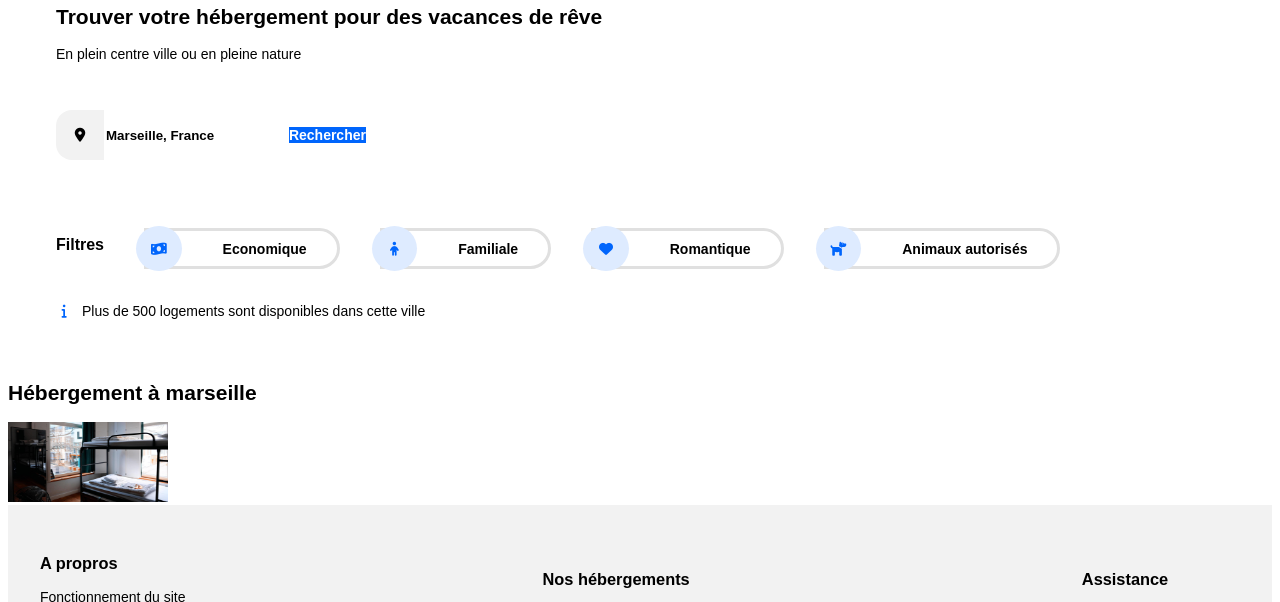
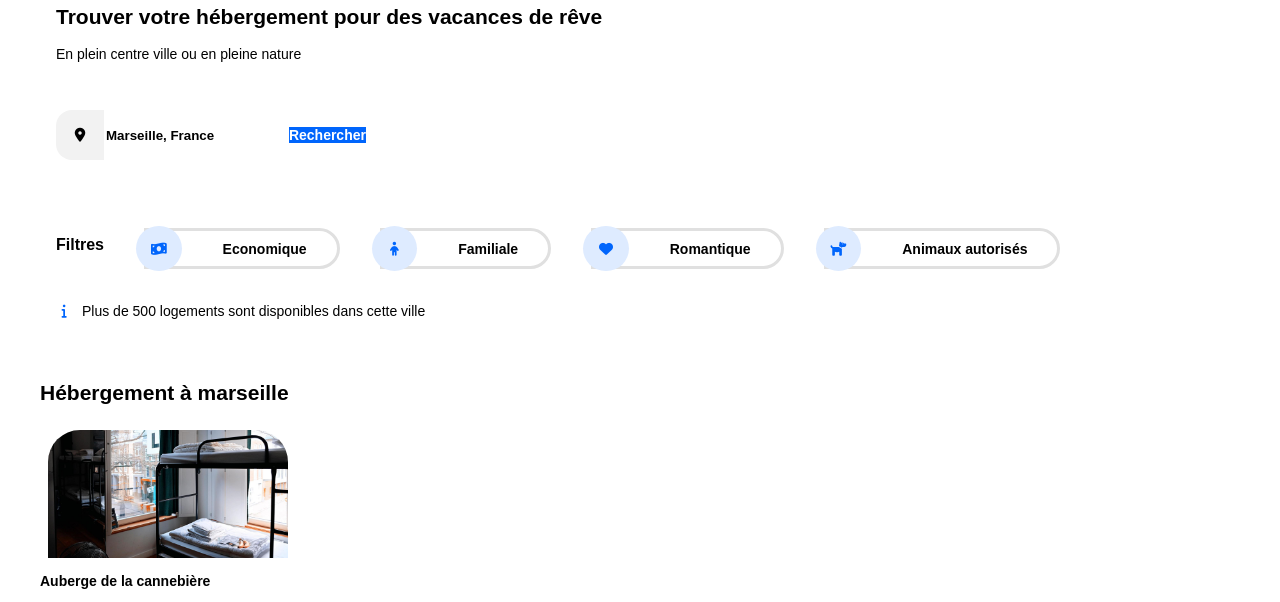
Before and after one commit to SteveMafoa/SteveMafoa_209022021, a plain HTML site: page P2_mafoa_steve/index.html in a window 1280 px wide. Shown: the part 117-719 px from the top of the page. Drawn offline with Linux system fonts and the light colour scheme.

Commit message:
article1

```diff
--- a/P2_mafoa_steve/index.html
+++ b/P2_mafoa_steve/index.html
@@ -69,6 +69,7 @@
 
 		<article>
 			<img class="img1" src="marcus-loke-WQJvWU_HZFo-unsplash.jpg" alt="Auberge de la cannebière">
+			<h2>Auberge de la cannebière</h2>
 
 		</article>
 
--- a/P2_mafoa_steve/style.css
+++ b/P2_mafoa_steve/style.css
@@ -153,8 +153,19 @@ form > a {
     border-width: 0.1rem;
 }
 .img1{
-    height:5rem;
-    width: 10rem;
+    width: 20%;
+    height: 8rem;
+    object-fit: cover;
+    border-style: solid solid none solid;
+    border-width: 0.5rem;
+    border-color: white;
+    border-radius: 2.5rem 2.5rem 0 0;
+}
+.container1 h2{
+    font-size: 14px;
+}
+main{
+    margin: 2rem;
 }
 
 
```
